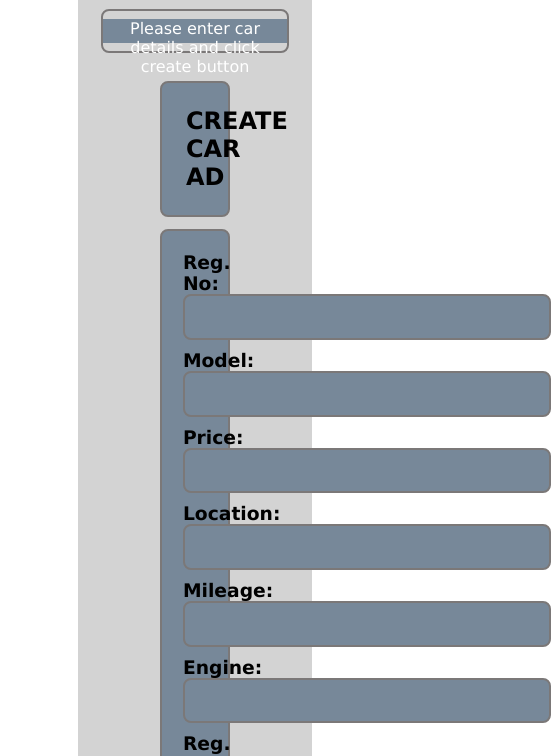
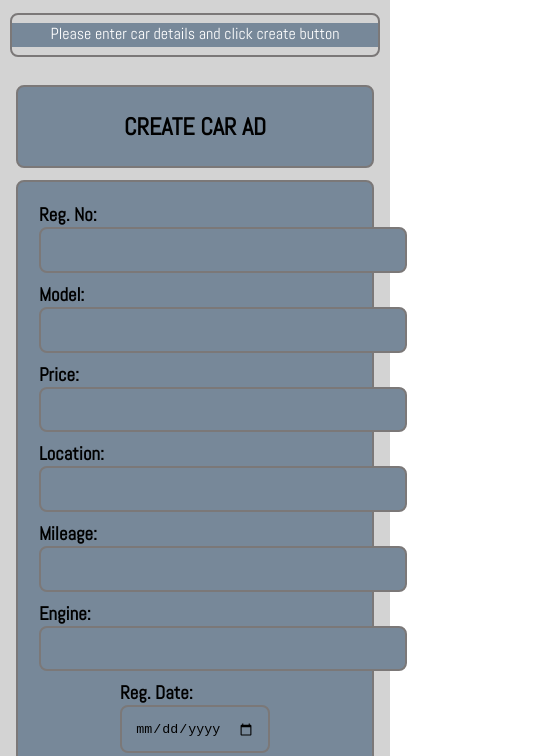
Before and after one commit to rafeibrahim/web, a website: page public/car-add.html in a window 390 px wide. Shown: the part 121-877 px from the top of the page, 551 px wide, since content can reach past the window. Drawn offline with Linux system fonts and the light colour scheme; no server answers.

Commit message:
added responsiveness to all static pages

```diff
--- a/public/css/car-add.css
+++ b/public/css/car-add.css
@@ -1,7 +1,10 @@
+/*css for mobile first and then media queries for bigger displays*/
+@import url(https://fonts.googleapis.com/css?family=Abel);
+
 body{
     margin: 0;
     padding: 0;
-    font-family: Verdana;
+    font-family: Abel, Verdana;
 }
 h1{
     text-align: center;
@@ -127,20 +130,20 @@ nav li a:hover, .nav-dropdown:hover .nav-dropbtn {
 }
 
 .app-container{
-    width: 60%;
+    width: 100%;
     margin: auto;
     background-color: lightgrey;
 }
 
 .signup-container {
-    max-width: 30%;
+    max-width: 95%;
     margin: auto;
     padding: 1em;
 }
 
 .login-div {
     padding: 5px;
-    width: auto;
+    width: fit-content;
     margin: auto;
 }
 
@@ -148,6 +151,7 @@ nav li a:hover, .nav-dropdown:hover .nav-dropbtn {
     font-size: 1.17em;
     font-weight: bold;
     margin: auto;
+    display: block;
 }
 
 .login-btn{
@@ -166,7 +170,7 @@ nav li a:hover, .nav-dropdown:hover .nav-dropbtn {
 .event-container{
   border-radius: 8px;
   border: 2px solid #7b7878;
-  width: 80%;
+  width: 95%;
   margin: auto;
   box-sizing: border-box;
   margin-top: 1em;
@@ -177,3 +181,18 @@ nav li a:hover, .nav-dropdown:hover .nav-dropbtn {
   height: 1.5em;
   background-color: lightslategray;
 }
+
+
+@media screen and (min-width: 700px) {
+  /* ..larger screen sizes here.. */
+ .app-container{
+     width: 80%;
+ }
+}
+
+ @media screen and (min-width: 900px) {
+  /* ..larger screen sizes here.. */
+ .app-container{
+     width: 60%;
+ }
+}
--- a/public/css/car.css
+++ b/public/css/car.css
@@ -1,9 +1,10 @@
-
+/*css for mobile first and then media queries for bigger displays*/
+@import url(https://fonts.googleapis.com/css?family=Abel);
 
 body{
     margin: 0;
     padding: 0;
-    font-family: Verdana;
+    font-family: Abel, Verdana;
 }
 h1{
     text-align: center;
@@ -16,11 +17,13 @@ h2{
     text-align: center;
     margin-block-start: 0.1em;
     margin-block-end: 0.1em;
+    font-size: xx-large;
 }
 p{
     text-align: center;
     margin-block-start: 0.1em;
     margin-block-end: 0.1em;
+    font-size: large;
 }
 
 nav ul {
@@ -100,7 +103,7 @@ nav li a:hover, .nav-dropdown:hover .nav-dropbtn {
 
 
 .car-li{
-    width: 25%;
+    width: 100%;
     margin: .5em;
 }
 
@@ -131,7 +134,7 @@ nav li a:hover, .nav-dropdown:hover .nav-dropbtn {
 }
 
 .app-container{
-    width: 60%;
+    width: 100%;
     margin: auto;
     background-color: lightgrey;
 }
@@ -158,9 +161,29 @@ nav li a:hover, .nav-dropdown:hover .nav-dropbtn {
     width:100%;
     margin: auto;
     text-align:left;
-    font-size: small;
+    font-size: large;
 }
 
 .hide {
     display: none !important;
 }
+
+@media screen and (min-width: 700px) {
+    /* ..larger screen sizes here.. */
+
+   .item-details{
+       width: 45%;
+   }
+  }
+
+  @media screen and (min-width: 1000px) {
+    /* ..larger screen sizes here.. */
+    .app-container{
+        width: 90%;
+    }
+
+    .car-li {
+        width: 45%;
+    }
+
+  }
--- a/public/css/index.css
+++ b/public/css/index.css
@@ -20,7 +20,7 @@ p{
     text-align: start;
     margin-block-start: 0.5em;
     margin-block-end: 0.5em;
-    font-size: 0.8em;
+    font-size: medium;
 }
 
 nav ul {
@@ -98,7 +98,7 @@ nav li a:hover, .nav-dropdown:hover .nav-dropbtn {
 }
 
 .car-li{
-    width: 20%;
+    width: 100%;
     margin: .5em;
 }
 
@@ -128,7 +128,7 @@ nav li a:hover, .nav-dropdown:hover .nav-dropbtn {
 }
 
 .app-container{
-    width: 60%;
+    width: 100%;
     margin: auto;
     background-color: lightgrey;
 }
@@ -140,7 +140,7 @@ nav li a:hover, .nav-dropdown:hover .nav-dropbtn {
 .event-container{
   border-radius: 8px;
   border: 2px solid #7b7878;
-  width: 80%;
+  width: 95%;
   margin: auto;
   box-sizing: border-box;
   margin-top: 1em;
@@ -153,3 +153,27 @@ nav li a:hover, .nav-dropdown:hover .nav-dropbtn {
   background-color: lightslategray;
   font-size: 0.8em;
 }
+
+@media screen and (min-width: 700px) {
+  /* ..larger screen sizes here.. */
+ .app-container{
+     width: 100%;
+ }
+
+ .car-li{
+   width: 45%;
+ }
+
+}
+
+ @media screen and (min-width: 900px) {
+  /* ..larger screen sizes here.. */
+ .app-container{
+     width: 80%;
+ }
+
+ .car-li{
+   width: 30%;
+ }
+
+}
--- a/public/css/login.css
+++ b/public/css/login.css
@@ -1,7 +1,10 @@
+/*css for mobile first and then media queries for bigger displays*/
+@import url(https://fonts.googleapis.com/css?family=Abel);
+
 body{
     margin: 0;
     padding: 0;
-    font-family: Verdana;
+    font-family: Abel, Verdana;
 }
 h1{
     text-align: center;
@@ -127,13 +130,13 @@ nav li a:hover, .nav-dropdown:hover .nav-dropbtn {
 }
 
 .app-container{
-    width: 60%;
+    width: 100%;
     margin: auto;
     background-color: lightgrey;
 }
 
 .login-container {
-    max-width: 30%;
+    max-width: 95%;
     margin: auto;
     padding: 1em;
 }
@@ -148,6 +151,7 @@ nav li a:hover, .nav-dropdown:hover .nav-dropbtn {
     font-size: 1.17em;
     font-weight: bold;
     margin: auto;
+    display: block;
 }
 
 .login-btn{
@@ -166,7 +170,7 @@ nav li a:hover, .nav-dropdown:hover .nav-dropbtn {
 .event-container{
   border-radius: 8px;
   border: 2px solid #7b7878;
-  width: 80%;
+  width: 95%;
   margin: auto;
   box-sizing: border-box;
   margin-top: 1em;
@@ -177,3 +181,17 @@ nav li a:hover, .nav-dropdown:hover .nav-dropbtn {
   height: 1.5em;
   background-color: lightslategray;
 }
+
+@media screen and (min-width: 700px) {
+  /* ..larger screen sizes here.. */
+ .app-container{
+     width: 80%;
+ }
+}
+
+ @media screen and (min-width: 900px) {
+  /* ..larger screen sizes here.. */
+ .app-container{
+     width: 60%;
+ }
+}
--- a/public/css/signup.css
+++ b/public/css/signup.css
@@ -1,7 +1,10 @@
+/*css for mobile first and then media queries for bigger displays*/
+@import url(https://fonts.googleapis.com/css?family=Abel);
+
 body{
     margin: 0;
     padding: 0;
-    font-family: Verdana;
+    font-family: Abel;
 }
 h1{
     text-align: center;
@@ -127,13 +130,13 @@ nav li a:hover, .nav-dropdown:hover .nav-dropbtn {
 }
 
 .app-container{
-    width: 60%;
+    width: 100%;
     margin: auto;
     background-color: lightgrey;
 }
 
 .signup-container {
-    max-width: 30%;
+    max-width: 95%;
     margin: auto;
     padding: 1em;
 }
@@ -148,6 +151,7 @@ nav li a:hover, .nav-dropdown:hover .nav-dropbtn {
     font-size: 1.17em;
     font-weight: bold;
     margin: auto;
+    display: block;
 }
 
 .login-btn{
@@ -166,7 +170,7 @@ nav li a:hover, .nav-dropdown:hover .nav-dropbtn {
 .event-container{
   border-radius: 8px;
   border: 2px solid #7b7878;
-  width: 80%;
+  width: 95%;
   margin: auto;
   box-sizing: border-box;
   margin-top: 1em;
@@ -177,3 +181,18 @@ nav li a:hover, .nav-dropdown:hover .nav-dropbtn {
   height: 1.5em;
   background-color: lightslategray;
 }
+
+@media screen and (min-width: 700px) {
+  /* ..larger screen sizes here.. */
+ .app-container{
+     width: 80%;
+ }
+}
+
+ @media screen and (min-width: 900px) {
+  /* ..larger screen sizes here.. */
+ .app-container{
+     width: 60%;
+ }
+
+}
--- a/public/css/user-settings.css
+++ b/public/css/user-settings.css
@@ -1,7 +1,10 @@
+/*css for mobile first and then media queries for bigger displays*/
+@import url(https://fonts.googleapis.com/css?family=Abel);
+
 body{
     margin: 0;
     padding: 0;
-    font-family: Verdana;
+    font-family: Abel;
 }
 h1{
     text-align: center;
@@ -127,13 +130,13 @@ nav li a:hover, .nav-dropdown:hover .nav-dropbtn {
 }
 
 .app-container{
-    width: 60%;
+    width: 95%;
     margin: auto;
     background-color: lightgrey;
 }
 
 .update-container {
-    max-width: 30%;
+    max-width: 95%;
     margin: auto;
     padding: 1em;
 }
@@ -148,6 +151,7 @@ nav li a:hover, .nav-dropdown:hover .nav-dropbtn {
     font-size: 1.17em;
     font-weight: bold;
     margin: auto;
+    display: block;
 }
 
 .login-btn{
@@ -166,7 +170,7 @@ nav li a:hover, .nav-dropdown:hover .nav-dropbtn {
 .event-container{
   border-radius: 8px;
   border: 2px solid #7b7878;
-  width: 80%;
+  width: 95%;
   margin: auto;
   box-sizing: border-box;
   margin-top: 1em;
@@ -177,3 +181,18 @@ nav li a:hover, .nav-dropdown:hover .nav-dropbtn {
   height: 1.5em;
   background-color: lightslategray;
 }
+
+
+@media screen and (min-width: 700px) {
+  /* ..larger screen sizes here.. */
+ .app-container{
+     width: 80%;
+ }
+}
+
+ @media screen and (min-width: 900px) {
+  /* ..larger screen sizes here.. */
+ .app-container{
+     width: 60%;
+ }
+}
--- a/public/css/userPage.css
+++ b/public/css/userPage.css
@@ -98,7 +98,7 @@ nav li a:hover, .nav-dropdown:hover .nav-dropbtn {
 }
 
 .car-li{
-    width: 20%;
+    width: 100%;
     margin: .5em;
 }
 
@@ -128,7 +128,7 @@ nav li a:hover, .nav-dropdown:hover .nav-dropbtn {
 }
 
 .app-container{
-    width: 60%;
+    width: 100%;
     margin: auto;
     background-color: lightgrey;
 }
@@ -140,7 +140,7 @@ nav li a:hover, .nav-dropdown:hover .nav-dropbtn {
 .event-container{
   border-radius: 8px;
   border: 2px solid #7b7878;
-  width: 80%;
+  width: 95%;
   margin: auto;
   box-sizing: border-box;
   margin-top: 1em;
@@ -153,3 +153,28 @@ nav li a:hover, .nav-dropdown:hover .nav-dropbtn {
   background-color: lightslategray;
   font-size: 0.8em;
 }
+
+
+@media screen and (min-width: 700px) {
+  /* ..larger screen sizes here.. */
+ .app-container{
+     width: 100%;
+ }
+
+ .car-li{
+   width: 45%;
+ }
+
+}
+
+ @media screen and (min-width: 900px) {
+  /* ..larger screen sizes here.. */
+ .app-container{
+     width: 80%;
+ }
+
+ .car-li{
+   width: 30%;
+ }
+
+}
```
